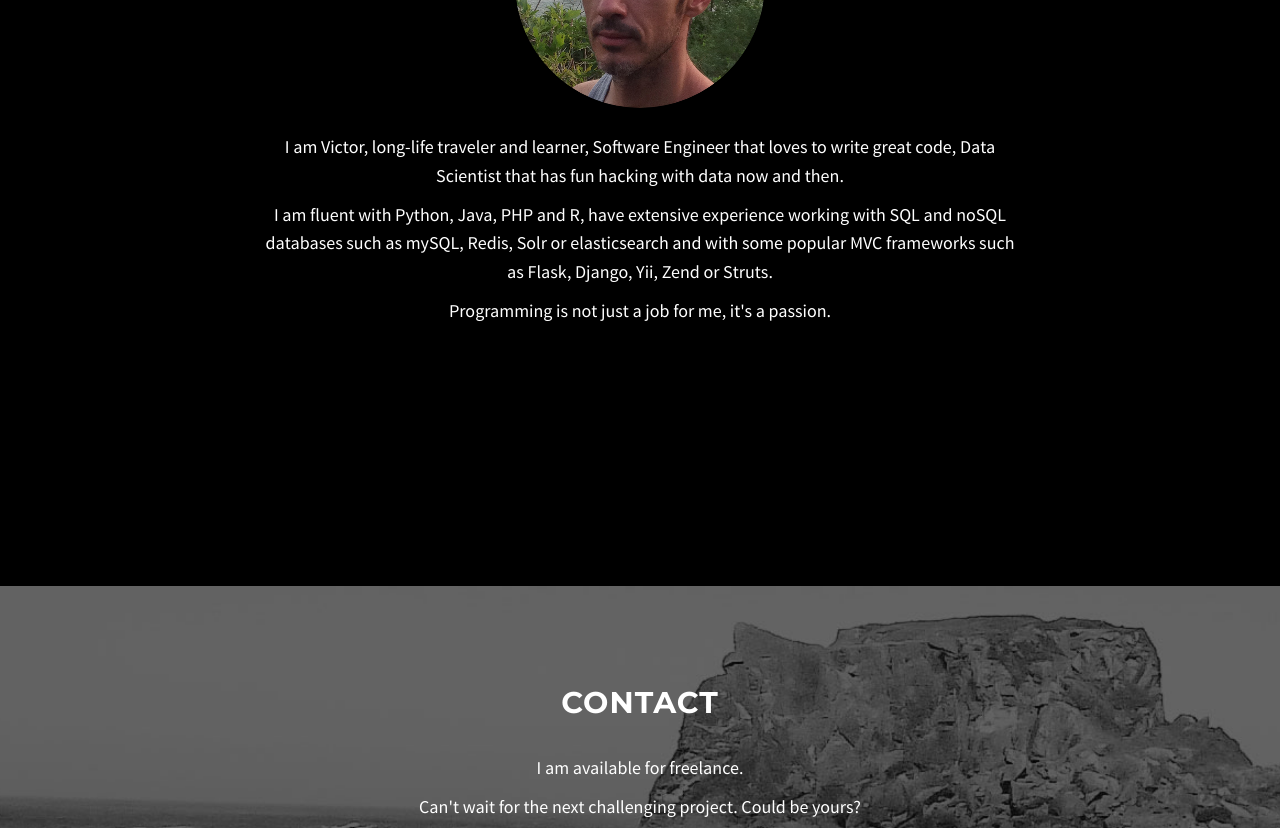
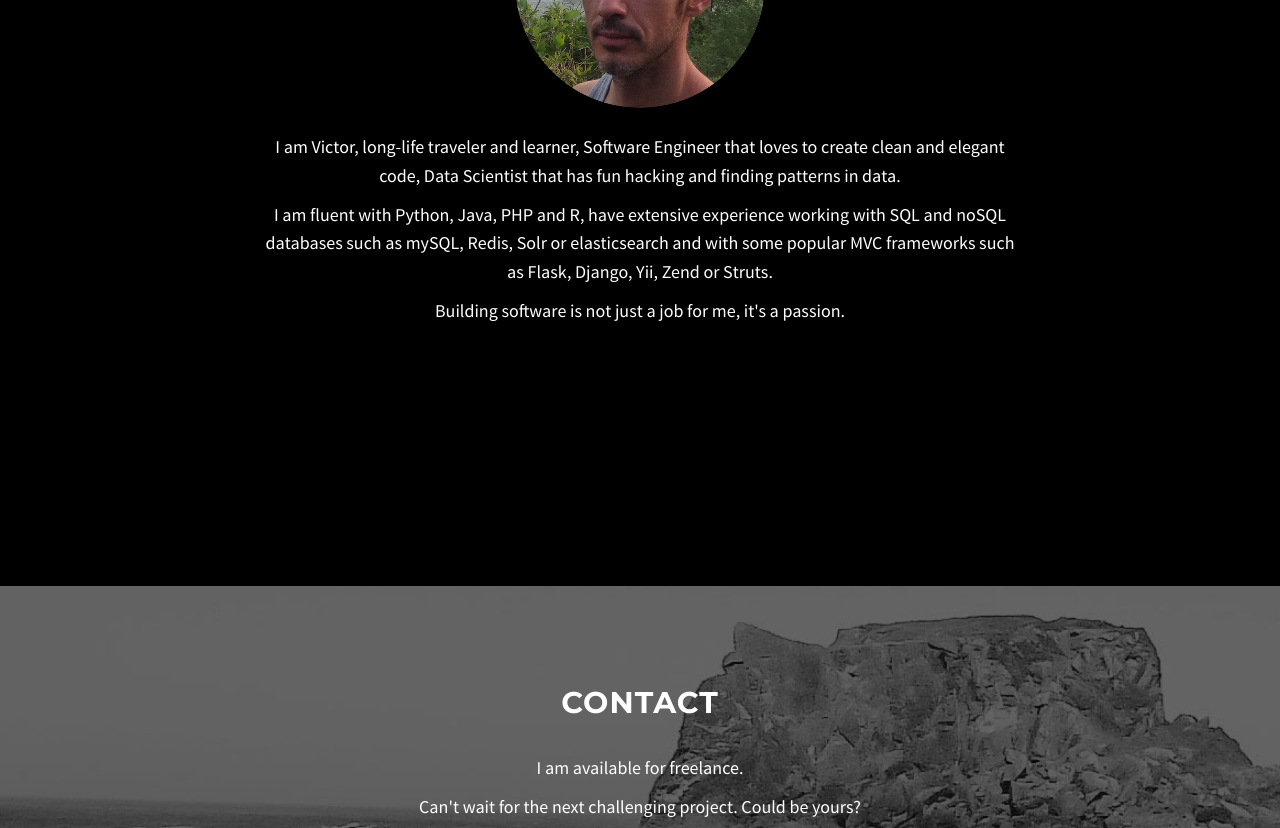
Before and after one commit to vruizext/victor-ruiz-net, a plain HTML site: page index.html in a window 1280 px wide. Shown: the part 1260-2088 px from the top of the page. Drawn offline with Linux system fonts and the light colour scheme; some packages are replaced by stand-ins of ours.

Commit message:
modify about me

```diff
--- a/index.html
+++ b/index.html
@@ -92,12 +92,12 @@
             <div class="col-lg-8 col-lg-offset-2">
                 <h2>About Me</h2>
                 <img class="img-circle" style="margin-bottom: 25px" src="img/aboutme.png" alt>
-                <p>I am Victor, long-life traveler and learner, Software Engineer that loves to write great code,
-                    Data Scientist that has fun hacking with data now and then.</p>
+                <p>I am Victor, long-life traveler and learner, Software Engineer that loves to create clean and elegant code,
+                    Data Scientist that has fun hacking and finding patterns in data.</p>
                 <p>I am fluent with Python, Java, PHP and R, have extensive experience working with SQL and noSQL
                     databases such as mySQL, Redis, Solr or elasticsearch and with some popular MVC frameworks such as
                     Flask, Django, Yii, Zend or Struts.</p>
-                <p>Programming is not just a job for me, it's a passion.</p>
+                <p>Building software is not just a job for me, it's a passion.</p>
             </div>
         </div>
     </section>
```
